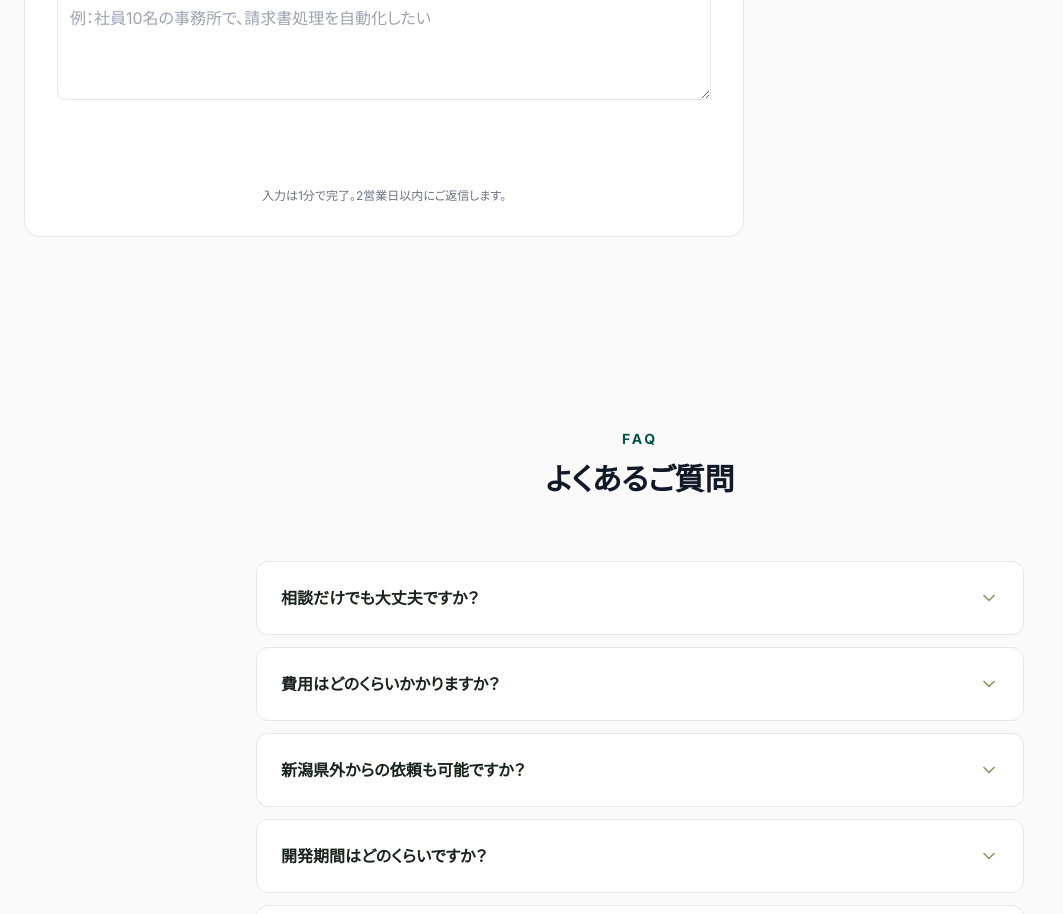
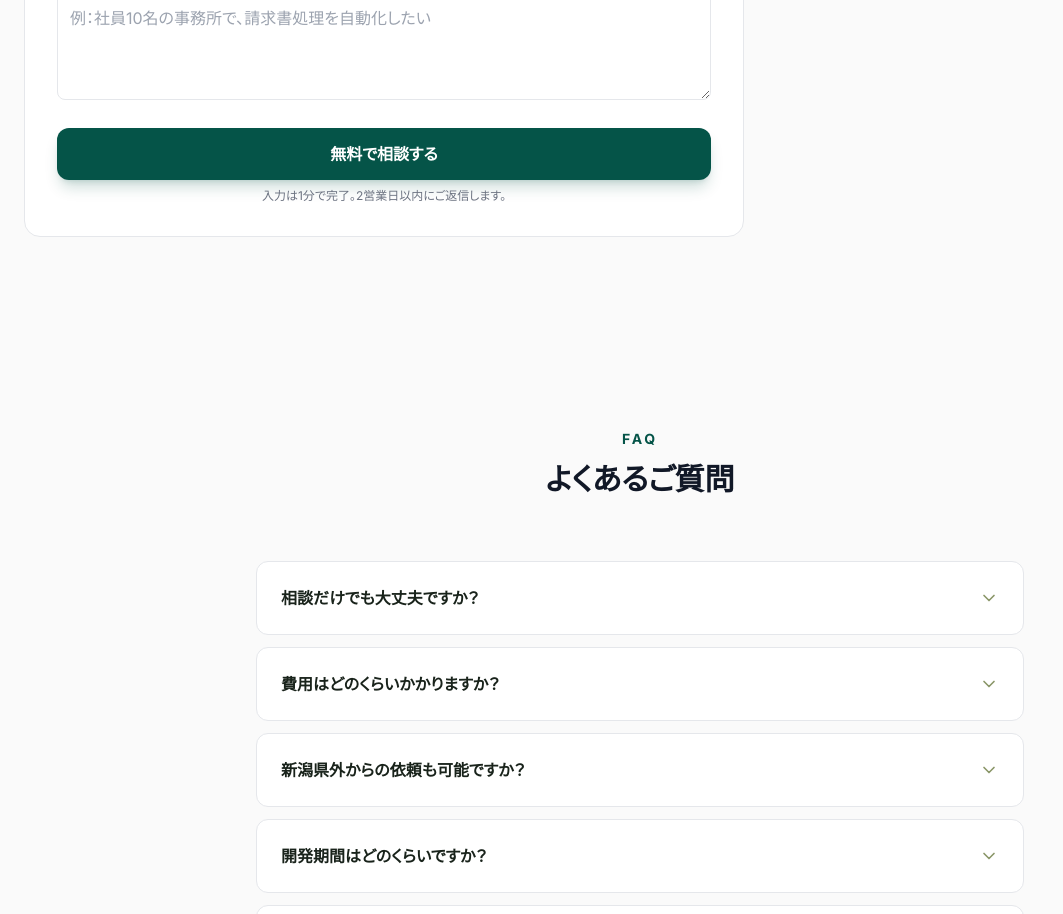
Before and after one commit to kohei0125/CloudNature, a Next.js app: page /contact in a window 1280 px wide. Shown: the part 1020-1934 px from the top of the page, without its empty margins (0-1063 px from the left). Built offline with nearby package versions, Linux system fonts and the light colour scheme; no server answers.

Commit message:
お問い合わせボタンの見える化

```diff
--- a/components/contact/ContactForm.tsx
+++ b/components/contact/ContactForm.tsx
@@ -7,7 +7,7 @@ import dynamic from "next/dynamic";
 import type { TurnstileInstance } from "@marsidev/react-turnstile";
 import { CONTACT_FORM_LABELS, CONTACT_SUBJECTS } from "@/content/contact";
 import { ESTIMATE_URL } from "@/content/common";
-import { PHONE_REGEX } from "@/lib/utils";
+import { cn, PHONE_REGEX } from "@/lib/utils";
 
 const Turnstile = dynamic(
   () => import("@marsidev/react-turnstile").then((mod) => mod.Turnstile),
@@ -32,6 +32,9 @@ const ContactForm = () => {
   const [submitting, setSubmitting] = useState(false);
   const [submitted, setSubmitted] = useState(false);
   const [error, setError] = useState("");
+  const [turnstileVerified, setTurnstileVerified] = useState(
+    !TURNSTILE_SITE_KEY
+  );
 
   const turnstileRef = useRef<TurnstileInstance | null>(null);
   const turnstileTokenRef = useRef<string | null>(null);
@@ -68,6 +71,10 @@ const ContactForm = () => {
     e.preventDefault();
     setTouched({ name: true, email: true, phone: true, message: true });
     if (!isValid) return;
+    if (!turnstileVerified) {
+      setError("セキュリティチェックの完了後に送信できます。");
+      return;
+    }
 
     setSubmitting(true);
     setError("");
@@ -99,6 +106,7 @@ const ContactForm = () => {
       setSubmitting(false);
       turnstileRef.current?.reset();
       turnstileTokenRef.current = null;
+      setTurnstileVerified(!TURNSTILE_SITE_KEY);
     }
   };
 
@@ -266,8 +274,27 @@ const ContactForm = () => {
         <Turnstile
           ref={turnstileRef}
           siteKey={TURNSTILE_SITE_KEY}
-          onSuccess={(token) => { turnstileTokenRef.current = token; }}
-          onExpire={() => { turnstileTokenRef.current = null; }}
+          onSuccess={(token) => {
+            turnstileTokenRef.current = token;
+            setTurnstileVerified(true);
+            setError("");
+          }}
+          onExpire={() => {
+            turnstileTokenRef.current = null;
+            setTurnstileVerified(false);
+          }}
+          onError={() => {
+            turnstileTokenRef.current = null;
+            setTurnstileVerified(false);
+          }}
+          onTimeout={() => {
+            turnstileTokenRef.current = null;
+            setTurnstileVerified(false);
+          }}
+          onUnsupported={() => {
+            turnstileTokenRef.current = null;
+            setTurnstileVerified(false);
+          }}
           options={{ size: "normal", theme: "light" }}
         />
       )}
@@ -276,8 +303,13 @@ const ContactForm = () => {
       <div>
         <button
           type="submit"
-          disabled={submitting}
-          className="btn-puffy btn-puffy-accent w-full py-3.5 rounded-xl text-white font-bold text-base disabled:opacity-60 disabled:cursor-not-allowed inline-flex items-center justify-center gap-2"
+          disabled={submitting || !turnstileVerified}
+          aria-describedby="contact-submit-note"
+          className={cn(
+            "center w-full gap-2 rounded-xl bg-teal-800 py-3.5 text-base font-bold text-white",
+            "shadow-lg shadow-teal-800/20 transition-colors hover:bg-teal-900",
+            "disabled:cursor-not-allowed disabled:bg-gray-200 disabled:text-gray-500 disabled:shadow-none"
+          )}
         >
           {submitting ? (
             <>
@@ -288,8 +320,10 @@ const ContactForm = () => {
             CONTACT_FORM_LABELS.submit
           )}
         </button>
-        <p className="text-xs text-gray-500 text-center mt-2">
-          {CONTACT_FORM_LABELS.submitNote}
+        <p id="contact-submit-note" className="mt-2 text-center text-xs text-gray-500" aria-live="polite">
+          {TURNSTILE_SITE_KEY && !turnstileVerified
+            ? "セキュリティチェックの完了後に送信できます。"
+            : CONTACT_FORM_LABELS.submitNote}
         </p>
       </div>
     </form>
--- a/content/contact.ts
+++ b/content/contact.ts
@@ -13,7 +13,7 @@ export const CONTACT_FORM_LABELS: ContactFormLabels = {
   company: "会社名",
   subject: "お問い合わせ種別",
   message: "お問い合わせ内容",
-  submit: "無料で相談する（営業電話なし）",
+  submit: "無料で相談する",
   submitNote: "入力は1分で完了。2営業日以内にご返信します。",
   required: "必須",
   successTitle: "お問い合わせを受け付けました",
```
